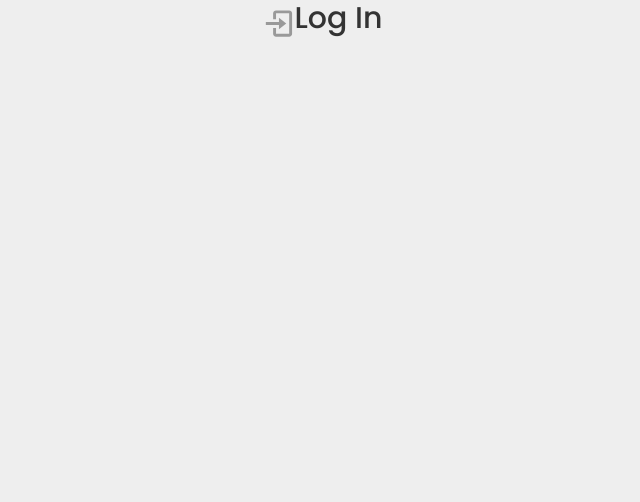
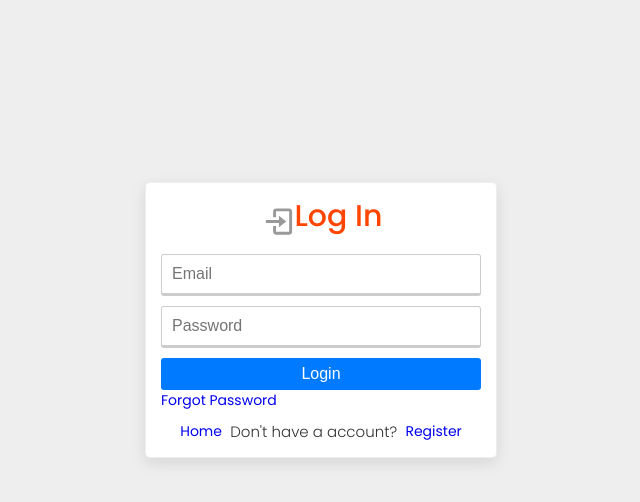
Before and after one commit to sohailnasir74atWork/inventory_system_Frontend, a React (Create React App) app: page /login in a window 1280 px wide. Shown: the top 502 px of the page, without its empty margins (319-959 px from the left). Built offline with nearby package versions, Linux system fonts and the light colour scheme.

Commit message:
Designed Login Form

```diff
--- a/src/components/cards/Cards.js
+++ b/src/components/cards/Cards.js
@@ -1,4 +1,4 @@
-import style from "./Cards.scss"
+import style from "../cards/Cards.module.scss"
 const Cards = ({children , classCard}) => {
   return (
     <div className={`${style.card} ${classCard}` }>
--- a/src/pages/auth/Login.js
+++ b/src/pages/auth/Login.js
@@ -1,6 +1,7 @@
-import styles from '../auth/auth.scss'
+import styles from '../auth/auth.module.scss'
 import Card from '../../components/cards/Cards'
 import {BiLogIn} from "react-icons/bi"
+import { Link } from 'react-router-dom'
 
 const Login = () => {
   return (
@@ -11,7 +12,17 @@ const Login = () => {
                 <BiLogIn size={35} color="#999" />
                 <h2>Log In</h2>
             </div>
-
+            <form>
+              <input type="text" placeholder='Email' required name='Email'/>
+              <input type="password"  placeholder='Password' required name='password'/>
+              <button type='submit' className='--btn --btn-primary --btn-block'>Login</button>
+            </form>
+            <Link to="/forgot">Forgot Password</Link>
+            <span className={styles.register}>
+              <Link to="/home">Home</Link>
+              <p>&nbsp; Don't have a account? &nbsp;</p>
+              <Link to="/register">Register</Link>
+            </span>
         </div>
         </Card>
     </div>
```
Also changed, not shown: src/components/cards/Cards.module.scss (renamed from src/components/cards/Cards.scss), src/pages/auth/auth.module.scss (renamed from src/pages/auth/auth.scss).
